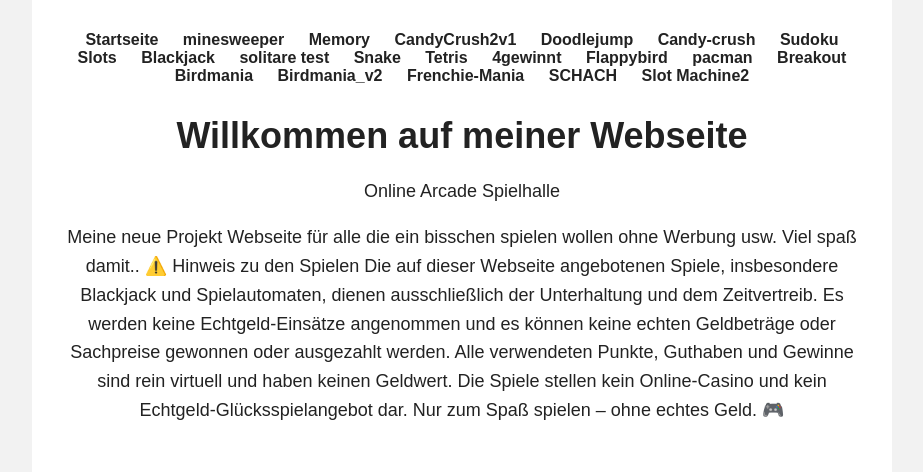
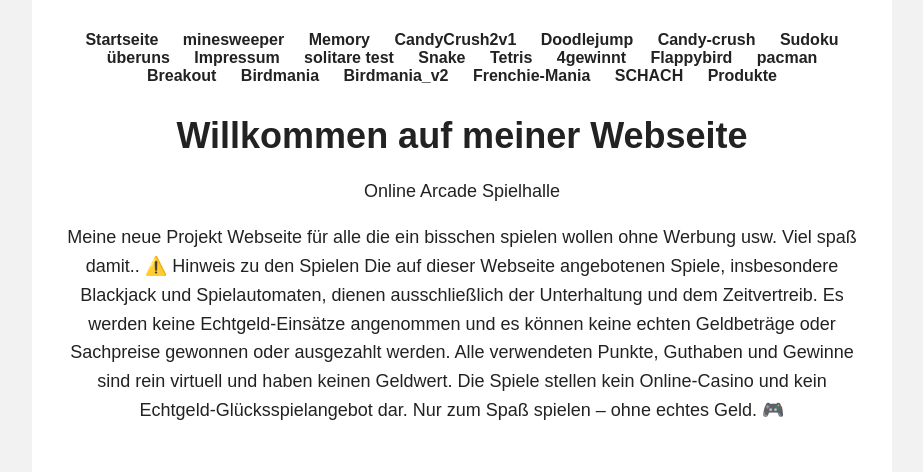
Before and after one commit to Austrian-moonshiner/austrian-moonshiner.github.io, a plain HTML site: page index.html in a window 1280 px wide. Shown: the part 301-773 px from the top of the page, without its empty margins (178-1101 px from the left). Drawn offline with Linux system fonts and the light colour scheme.

Commit message:
Aktualisieren von index.html

```diff
--- a/index.html
+++ b/index.html
@@ -74,8 +74,8 @@
             <a href="doodlejump.html">Doodlejump</a>
             <a href="candy-crush.html">Candy-crush</a>
             <a href="Sudoku.html">Sudoku</a>
-            <a href="Slots.html">Slots</a>
-            <a href="Blackjack.html">Blackjack</a>
+            <a href="ueber-uns.html">überuns</a>
+            <a href="impressum.html.html">Impressum</a>
             <a href="solitare.html">solitare test</a>
             <a href="snake.html">Snake</a>
             <a href="Tetris.html">Tetris</a>
@@ -87,7 +87,7 @@
             <a href="birdmania_v2.html">Birdmania_v2</a>
             <a href="frenchie-mania.html">Frenchie-Mania</a>
             <a href="schach.html">SCHACH</a>
-            <a href="slot-machine2.html">Slot Machine2</a>
+            <a href="produkte.html">Produkte</a>
         </nav>
 
         <h1>Willkommen auf meiner Webseite</h1>
```
